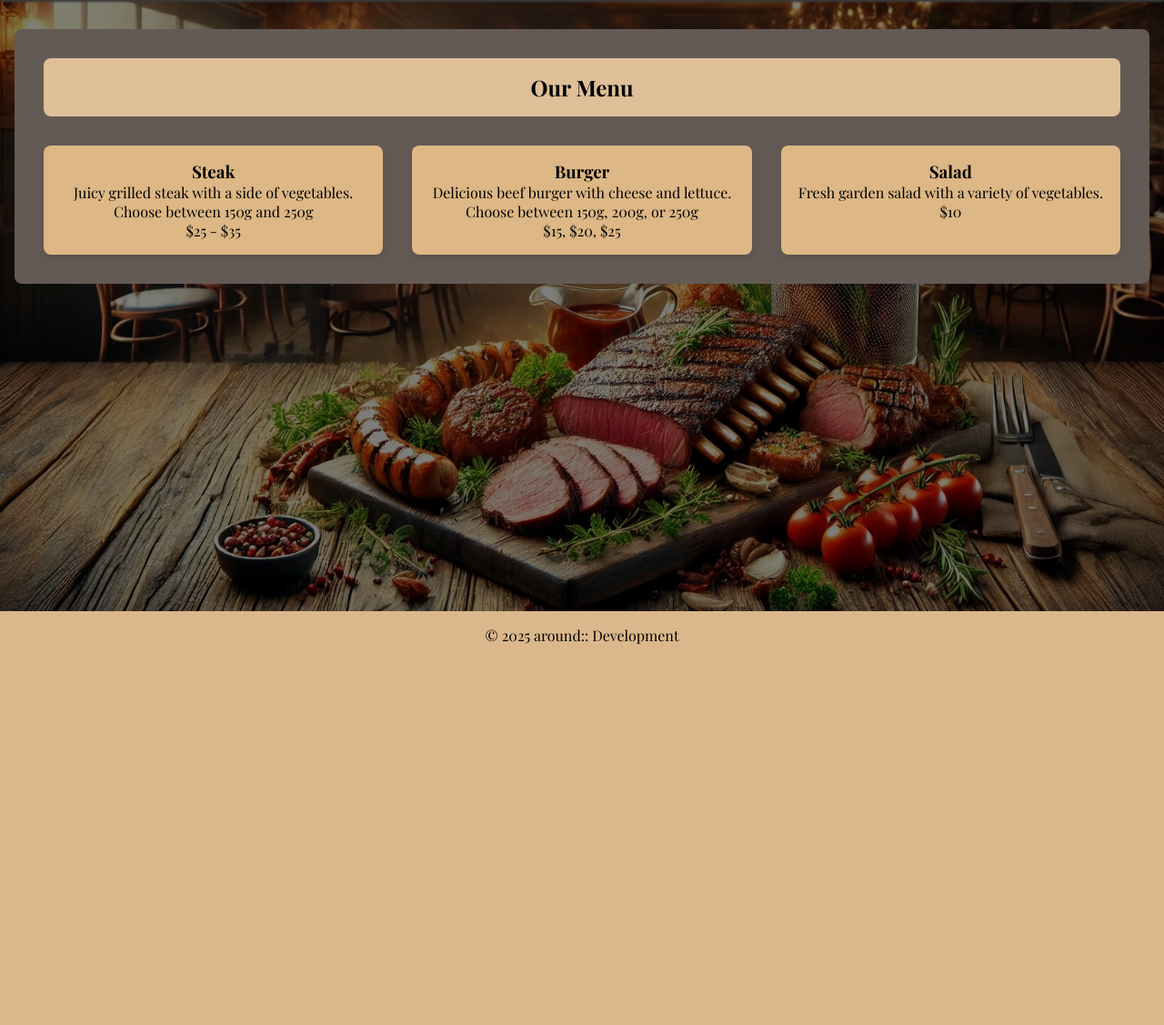
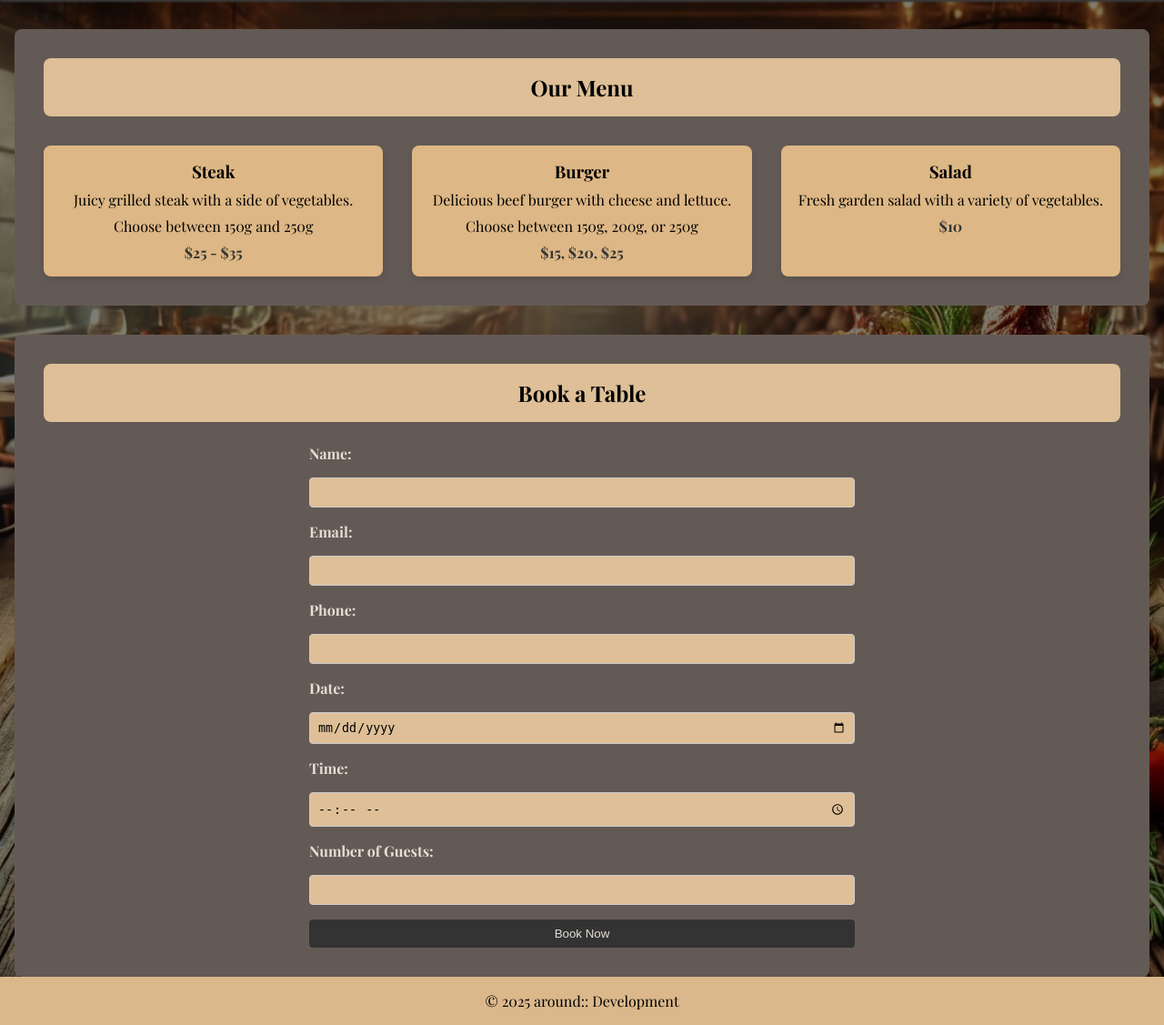
Before and after one commit to Drevestedt/Muu, a Django app: page / in a window 1280 px wide. Shown: the part 75-1202 px from the top of the page at 91% size. Before the commit the page ends 783 px from the top, so only its background shows below. Run offline with Django 4.2, Linux system fonts and the light colour scheme; some libraries are stand-ins or nearby versions; some web fonts are replaced.

Commit message:
Add booking section to home page with form and styling

```diff
--- a/booking/templates/home.html
+++ b/booking/templates/home.html
@@ -36,6 +36,41 @@
           </div>
         </section>
       </div>
+
+      <!-- Booking section -->
+      <div id="bookings">
+        <section id="booking-section">
+          <h2>Book a Table</h2>
+          <form method="POST">
+            <label for="name">Name:</label>
+            <input type="text" id="name" name="name" required />
+
+            <label for="email">Email:</label>
+            <input type="email" id="email" name="email" required />
+
+            <label for="phone">Phone:</label>
+            <input type="tel" id="phone" name="phone" required />
+
+            <label for="date">Date:</label>
+            <input type="date" id="date" name="date" required />
+
+            <label for="time">Time:</label>
+            <input type="time" id="time" name="time" required />
+
+            <label for="guests">Number of Guests:</label>
+            <input
+              type="number"
+              id="guests"
+              name="guests"
+              min="1"
+              max="10"
+              required
+            />
+
+            <button type="submit">Book Now</button>
+          </form>
+        </section>
+      </div>
     </main>
   </div>
 </main>
--- a/static/styles/home.css
+++ b/static/styles/home.css
@@ -30,3 +30,63 @@
   text-align: center;
   flex: 1 1 30%;
 }
+
+.menu-item h3 {
+  margin-bottom: 0.5rem;
+}
+
+.menu-item p {
+  margin-bottom: 0.5rem;
+}
+
+.menu-item span {
+  font-weight: bold;
+  color: #333;
+}
+
+/* Booking section */
+#booking-section {
+  padding: 2rem;
+  background-color: #645a55;
+  margin: 2rem 1rem 0rem 1rem;
+  border-radius: 8px;
+}
+
+#booking-section h2 {
+  text-align: center;
+  margin-bottom: 1.5rem;
+  background-color: rgb(222, 191, 151);
+  padding: 1rem;
+  border-radius: 8px;
+}
+#booking-section form {
+  max-width: 600px;
+  margin: 0 auto;
+  display: flex;
+  flex-direction: column;
+  gap: 1rem;
+}
+
+#booking-section label {
+  font-weight: bold;
+  color: rgb(228, 222, 213);
+}
+
+#booking-section input {
+  margin-top: 0;
+  background-color: rgb(222, 191, 151);
+}
+
+#booking-section input,
+#booking-section button {
+  padding: 0.5rem;
+  border: 1px solid #ccc;
+  border-radius: 4px;
+}
+
+#booking-section button {
+  background-color: #333;
+  color: rgb(228, 222, 213);
+  cursor: pointer;
+  border: none;
+}
```
